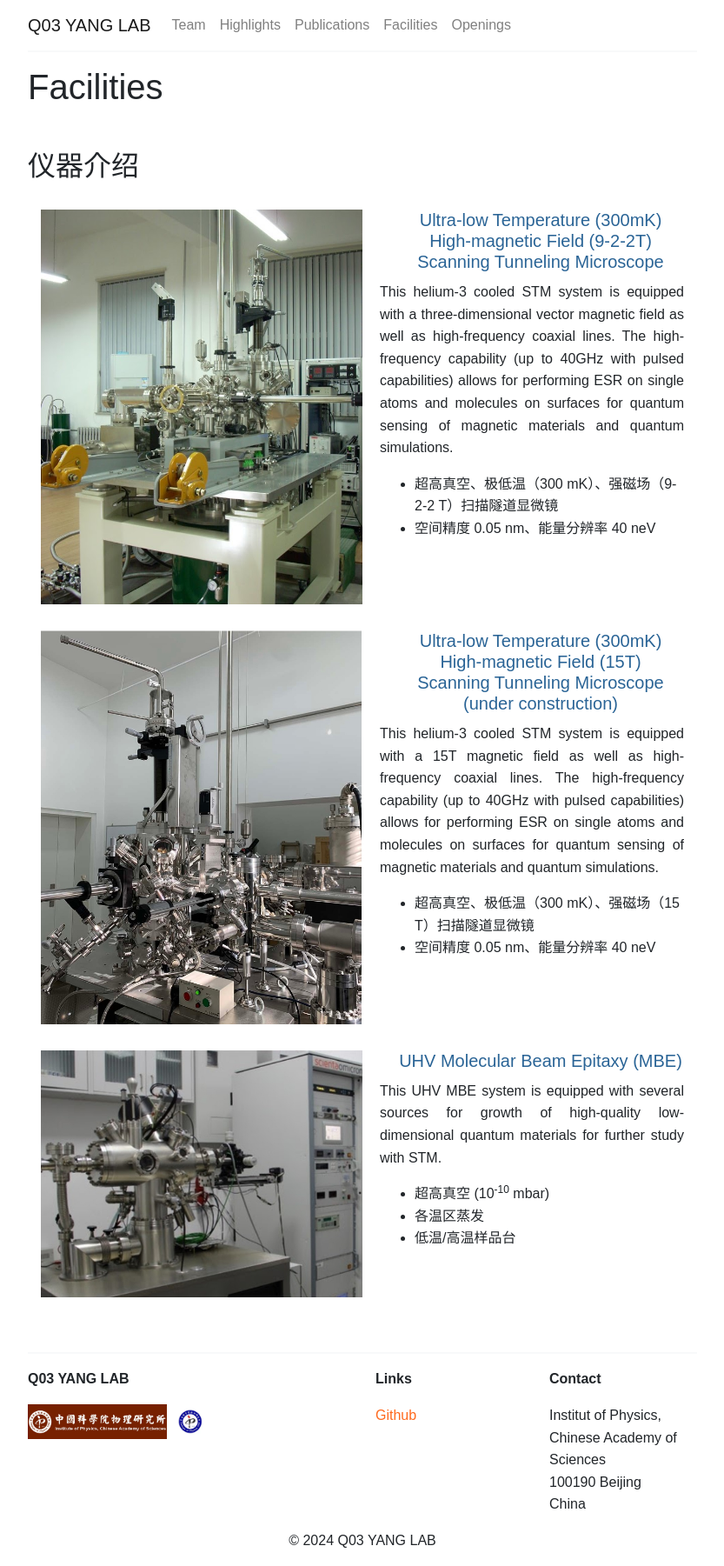
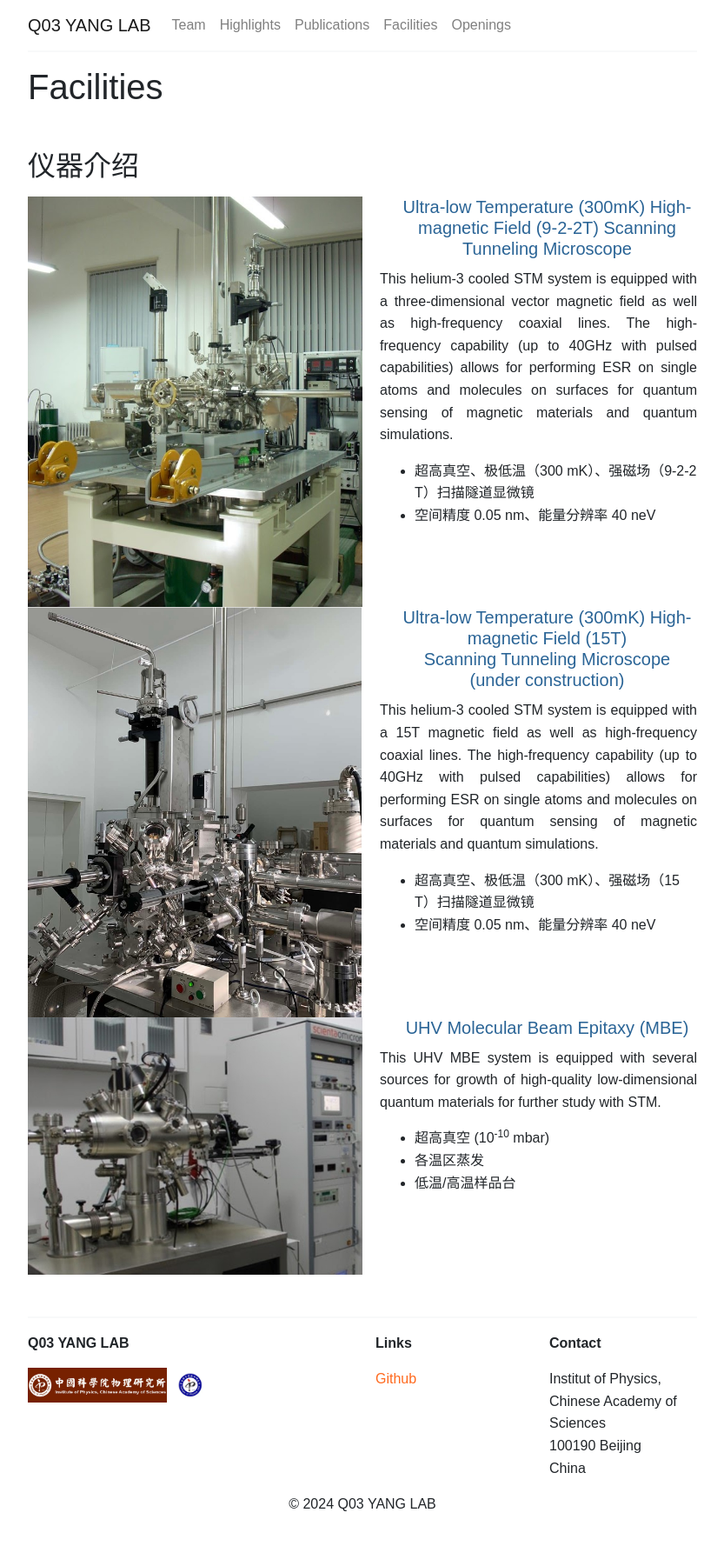
Before and after one commit to ZoomWuun/Q03i, a Jekyll site: the page built from _pages/facilities.html, in a window 1280 px wide. Shown: the whole page at 87% size, without its empty margins (223-1056 px from the left). Built offline with Jekyll 4.4.1, drawn with Linux system fonts in a browser that asks for light colours; after the commit the page ends 1759 px from its top, so only the background shows below that.

Commit message:
Add files via upload

```diff
--- a/_pages/facilities.html
+++ b/_pages/facilities.html
@@ -18,15 +18,14 @@ permalink: /facilities/
     .facility {
         display: flex;
         flex: 1;
-        margin: 15px;
         box-sizing: border-box;
     }
 
     .facility img {
         max-width: 100%;
         height: auto;
-        width: 40%; /* 图片一栏占40% */
-        flex: 0 0 50%;
+        width: 40%;
+        flex: 0 0 50%; /* 图片一栏占50% */
     }
 
     .facility-text h3{
@@ -53,7 +52,6 @@ permalink: /facilities/
 
         .facility {
             flex-direction: column;
-            margin: 15px;
         }
 
         .facility img {
```
